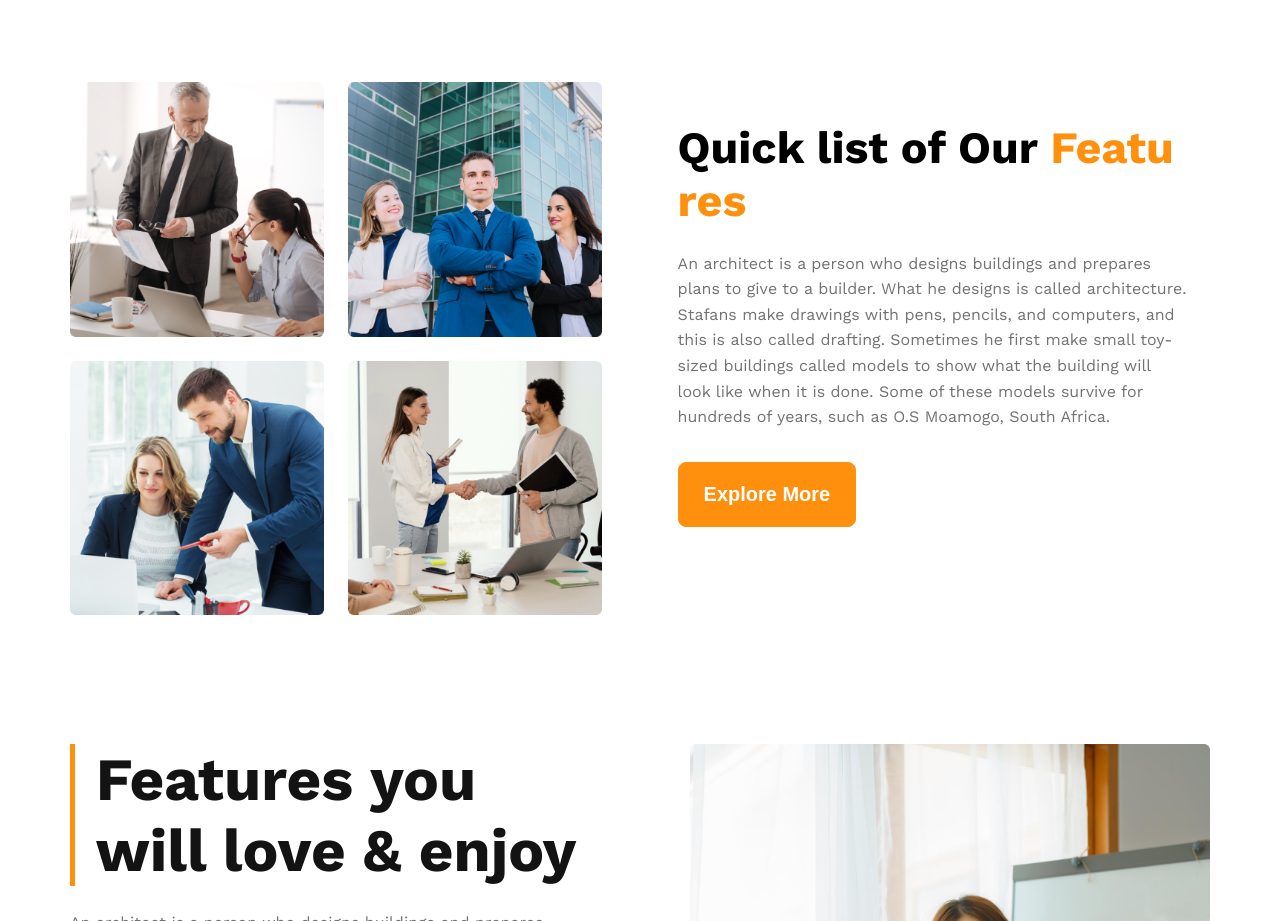
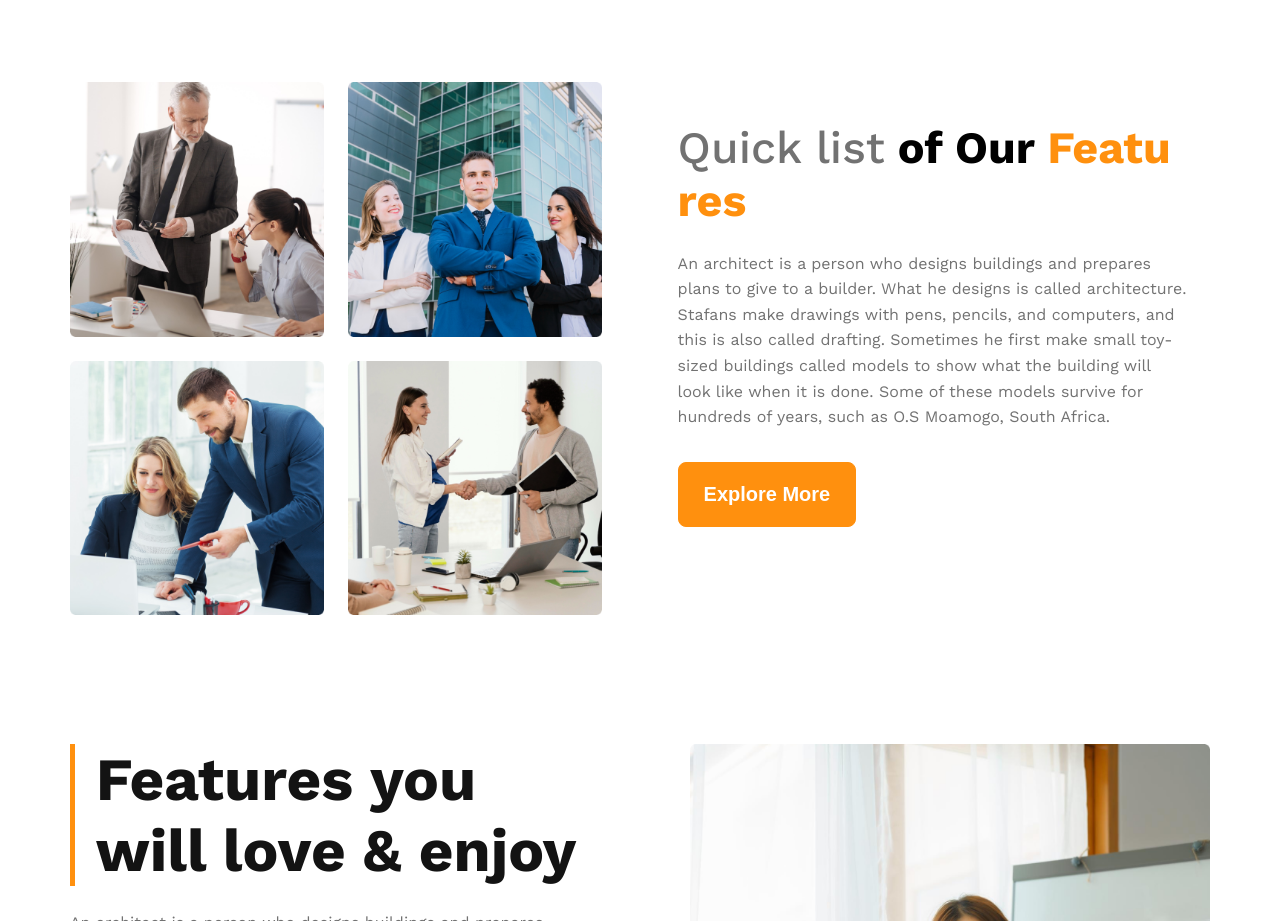
Before and after one commit to robiul1hossen/architects-2, a plain HTML site: page index.html in a window 1280 px wide. Shown: the part 1300-2221 px from the top of the page. Drawn offline with nearby package versions, Linux system fonts and the light colour scheme.

Commit message:
commited

```diff
--- a/style.css
+++ b/style.css
@@ -99,6 +99,10 @@ body {
   font-size: 2.8rem;
   font-weight: 700;
   width: 100%;
+}
+.features-text h1 .span-1 {
+  color: #727272;
+  font-weight: 500;
 }
 .features-text h1 .span-2 {
   color: #ff900e;
```
